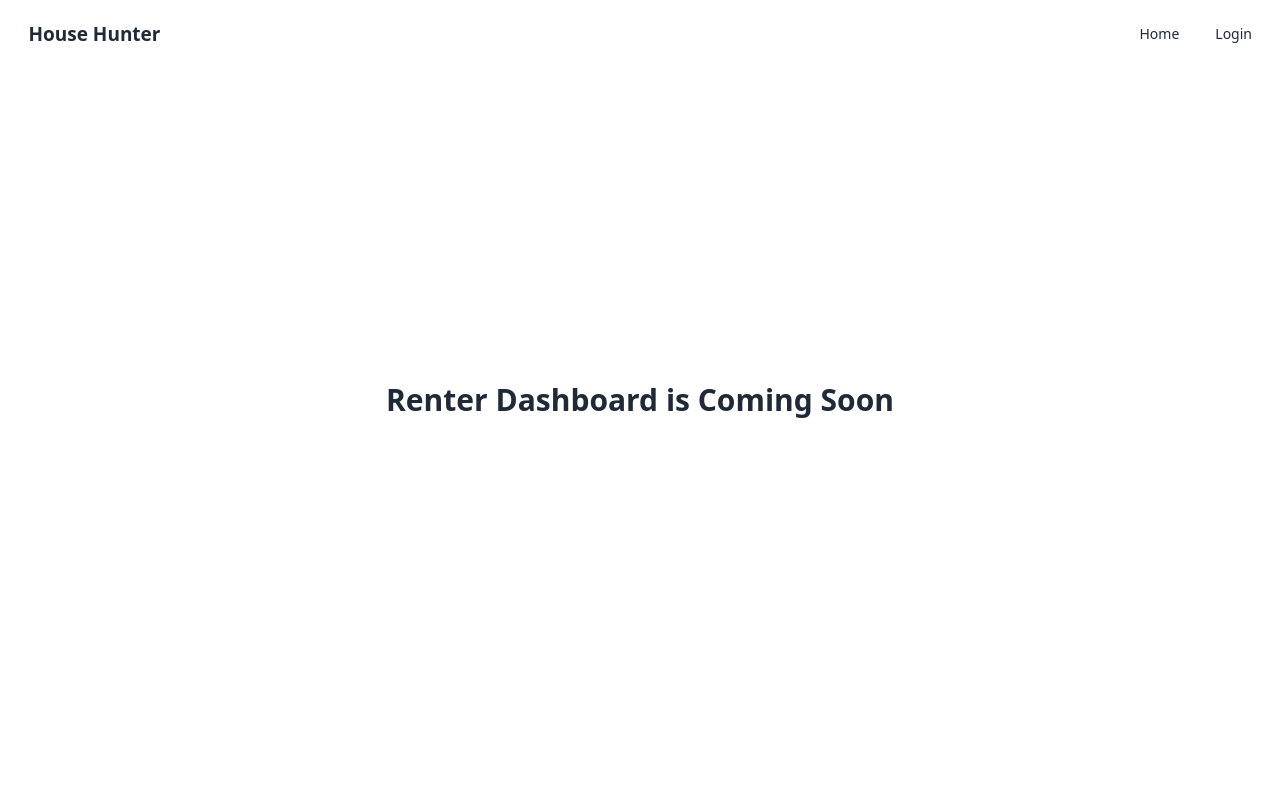
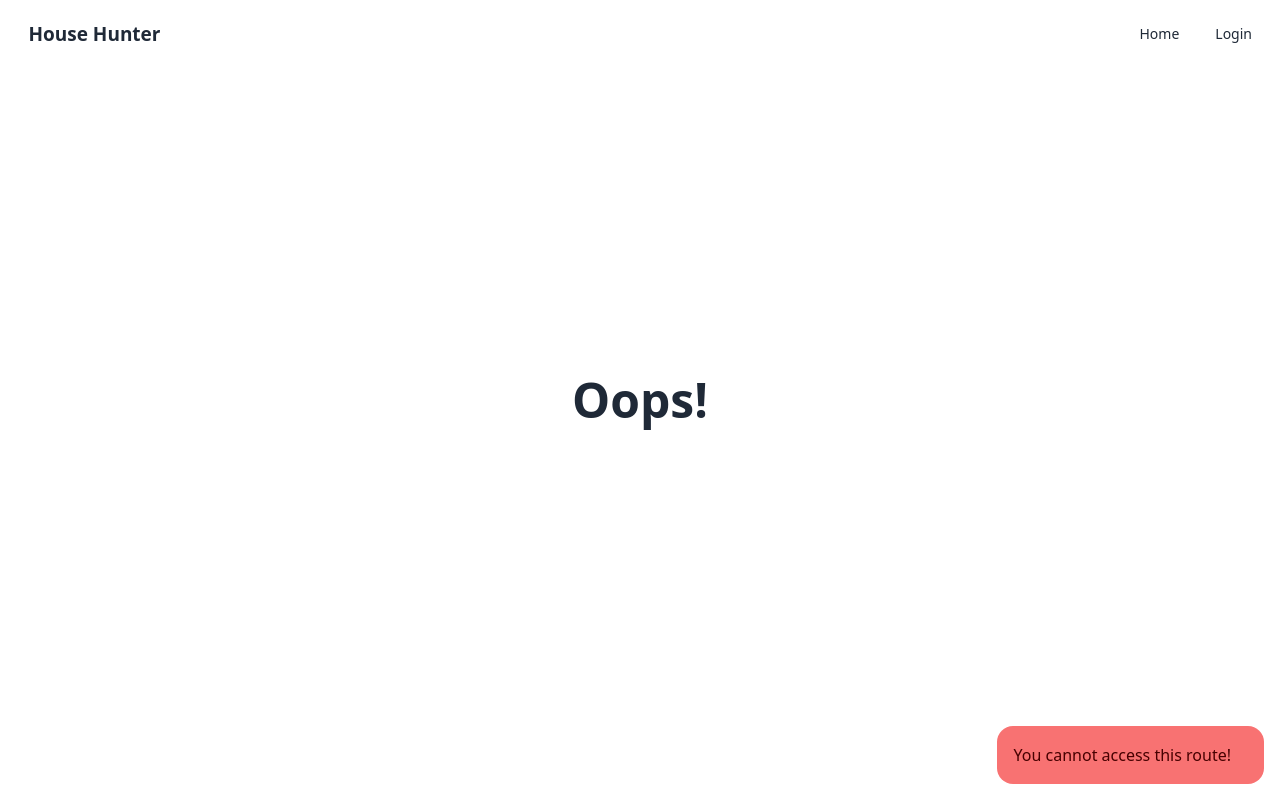
Before and after one commit to sayonUsman/house-hunter, a React (Vite) app: page /renter-dashboard in a window 1280 px wide. Built offline with nearby package versions, Linux system fonts and the light colour scheme.

Commit message:
Added private routes for owner and renter dashboard

```diff
--- /dev/null
+++ b/src/privateRoutes/OwnerRoute.jsx
@@ -0,0 +1,31 @@
+import ErrorMessage from "../components/ErrorMessage";
+
+const OwnerRoute = ({ children }) => {
+  let userInfo = localStorage.getItem("user-info");
+  userInfo = JSON.parse(userInfo);
+  const role = userInfo?.role;
+
+  if (role === "House Owner") {
+    return children;
+  } else {
+    localStorage.removeItem("user-info");
+
+    return (
+      <>
+        <div className="hero min-h-screen">
+          <div className="hero-content text-center">
+            <div className="max-w-md">
+              <h1 className="text-5xl font-bold">Oops!</h1>
+            </div>
+          </div>
+        </div>
+
+        <ErrorMessage
+          errorMessage={"You cannot access this route!"}
+        ></ErrorMessage>
+      </>
+    );
+  }
+};
+
+export default OwnerRoute;
--- /dev/null
+++ b/src/privateRoutes/RenterRoute.jsx
@@ -0,0 +1,31 @@
+import ErrorMessage from "../components/ErrorMessage";
+
+const RenterRoute = ({ children }) => {
+  let userInfo = localStorage.getItem("user-info");
+  userInfo = JSON.parse(userInfo);
+  const role = userInfo?.role;
+
+  if (role === "House Renter") {
+    return children;
+  } else {
+    localStorage.removeItem("user-info");
+
+    return (
+      <>
+        <div className="hero min-h-screen">
+          <div className="hero-content text-center">
+            <div className="max-w-md">
+              <h1 className="text-5xl font-bold">Oops!</h1>
+            </div>
+          </div>
+        </div>
+
+        <ErrorMessage
+          errorMessage={"You cannot access this route!"}
+        ></ErrorMessage>
+      </>
+    );
+  }
+};
+
+export default RenterRoute;
--- a/src/routes/Routes.jsx
+++ b/src/routes/Routes.jsx
@@ -8,6 +8,8 @@ import Home from "../pages/Home/Home";
 import RenterDashboard from "../pages/RenterDashboard/RenterDashboard";
 import Details from "../pages/Details/Details";
 import UpdateHouseDetails from "../pages/UpdateHouseDetails/UpdateHouseDetails";
+import OwnerRoute from "../privateRoutes/OwnerRoute";
+import RenterRoute from "../privateRoutes/RenterRoute";
 
 const router = createBrowserRouter([
   {
@@ -34,7 +36,11 @@ const router = createBrowserRouter([
       },
       {
         path: "/owner-dashboard",
-        element: <OwnerDashboard></OwnerDashboard>,
+        element: (
+          <OwnerRoute>
+            <OwnerDashboard></OwnerDashboard>
+          </OwnerRoute>
+        ),
       },
       {
         path: "/addHouse",
@@ -48,7 +54,11 @@ const router = createBrowserRouter([
       },
       {
         path: "/renter-dashboard",
-        element: <RenterDashboard></RenterDashboard>,
+        element: (
+          <RenterRoute>
+            <RenterDashboard></RenterDashboard>
+          </RenterRoute>
+        ),
       },
     ],
   },
```
